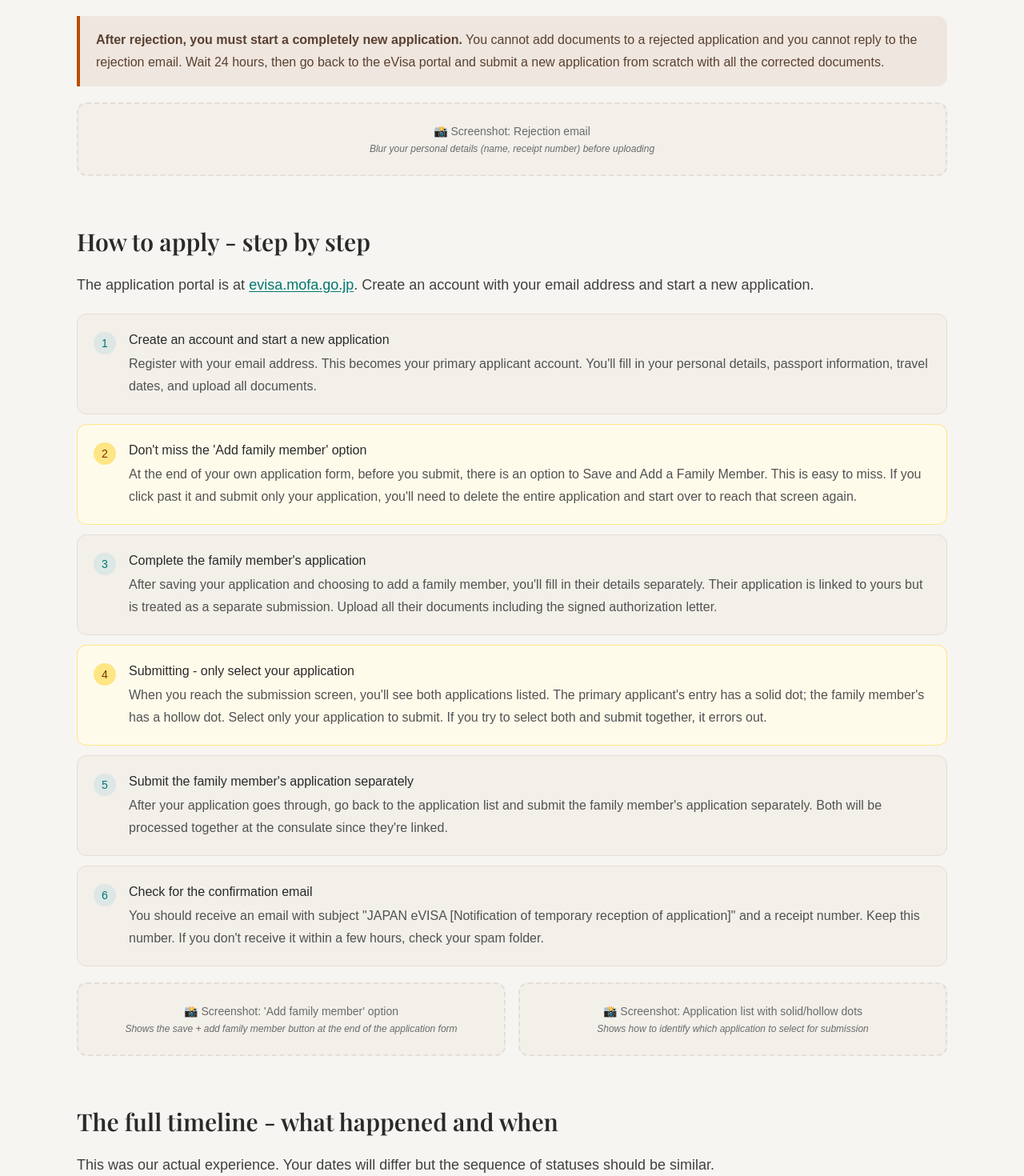
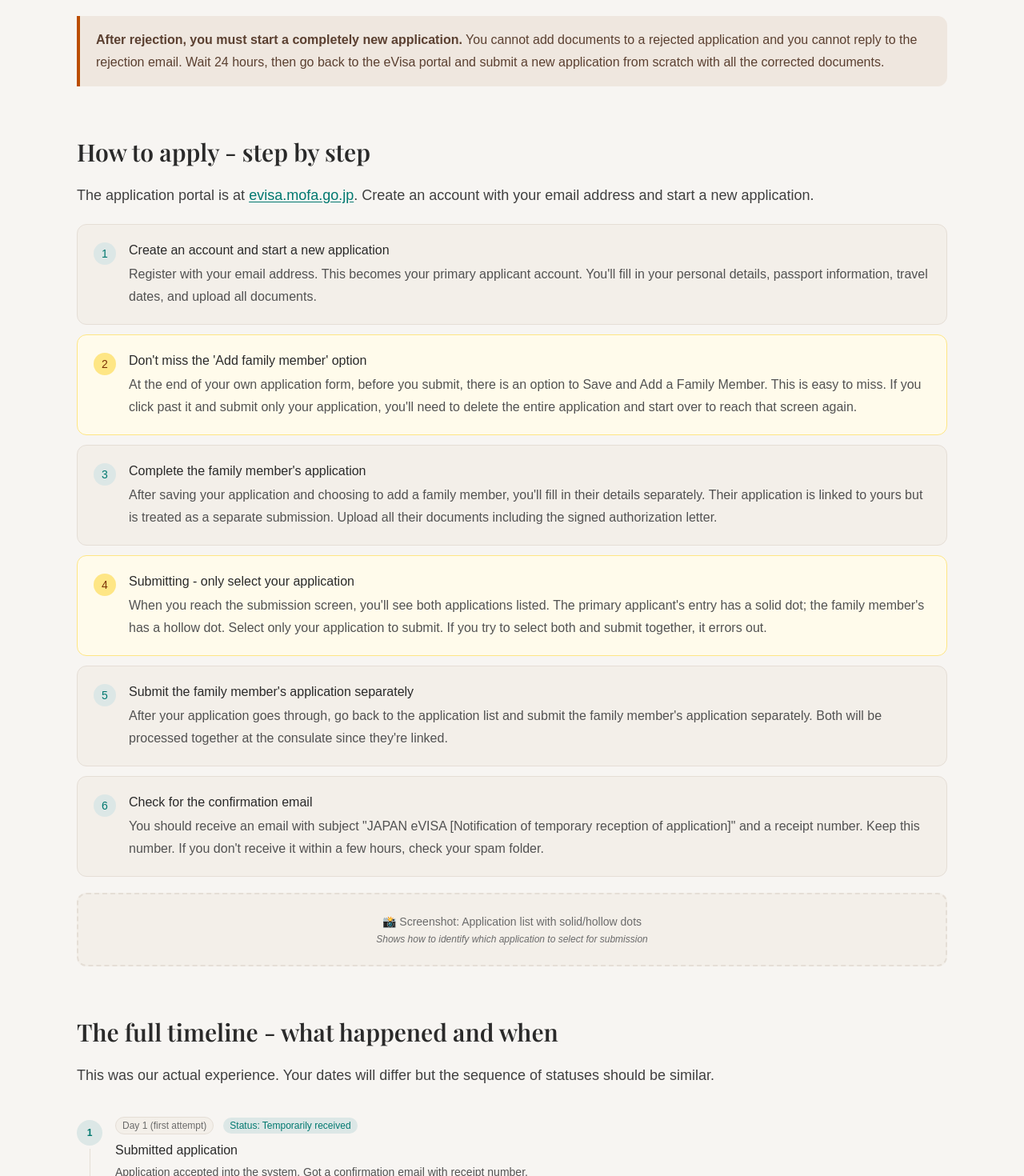
Before and after one commit to dsatyan/deeunbound, a Next.js app: page /travel/destinations/japan/visa in a window 1280 px wide. Shown: the part 3020-4490 px from the top of the page at 80% size. Built offline with nearby package versions, Linux system fonts and the light colour scheme; a web font is replaced by a local one.

Commit message:
adding japan visa screenshot

```diff
--- a/app/travel/destinations/japan/visa/page.tsx
+++ b/app/travel/destinations/japan/visa/page.tsx
@@ -211,11 +211,6 @@ export default function JapanVisaPage() {
               and submit a new application from scratch with all the corrected documents.
             </NoteBox>
 
-            {/* Screenshot placeholder */}
-            <ScreenshotPlaceholder
-              label="Screenshot: Rejection email"
-              note="Blur your personal details (name, receipt number) before uploading"
-            />
           </section>
 
           {/* ── Section 4: How to apply ── */}
@@ -288,16 +283,10 @@ export default function JapanVisaPage() {
             </div>
 
             {/* Screenshot placeholders for the portal flow */}
-            <div className="grid gap-4 sm:grid-cols-2 mt-4">
-              <ScreenshotPlaceholder
-                label="Screenshot: 'Add family member' option"
-                note="Shows the save + add family member button at the end of the application form"
-              />
-              <ScreenshotPlaceholder
-                label="Screenshot: Application list with solid/hollow dots"
-                note="Shows how to identify which application to select for submission"
-              />
-            </div>
+            <ScreenshotPlaceholder
+              label="Screenshot: Application list with solid/hollow dots"
+              note="Shows how to identify which application to select for submission"
+            />
           </section>
 
           {/* ── Section 5: Timeline ── */}
@@ -436,10 +425,7 @@ export default function JapanVisaPage() {
               </a>
             </p>
 
-            <ScreenshotPlaceholder
-              label="Screenshot: Visa issuance notice display screen"
-              note="Shows the portal screen where you select the applicant and click 'Visa issuance notice (to display)'"
-            />
+
           </section>
 
           {/* ── Section 7: Tips ── */}
```
Also changed, not shown: public/images/travel/japan/japan-visa/japan-visa-screenshot.png (added).
